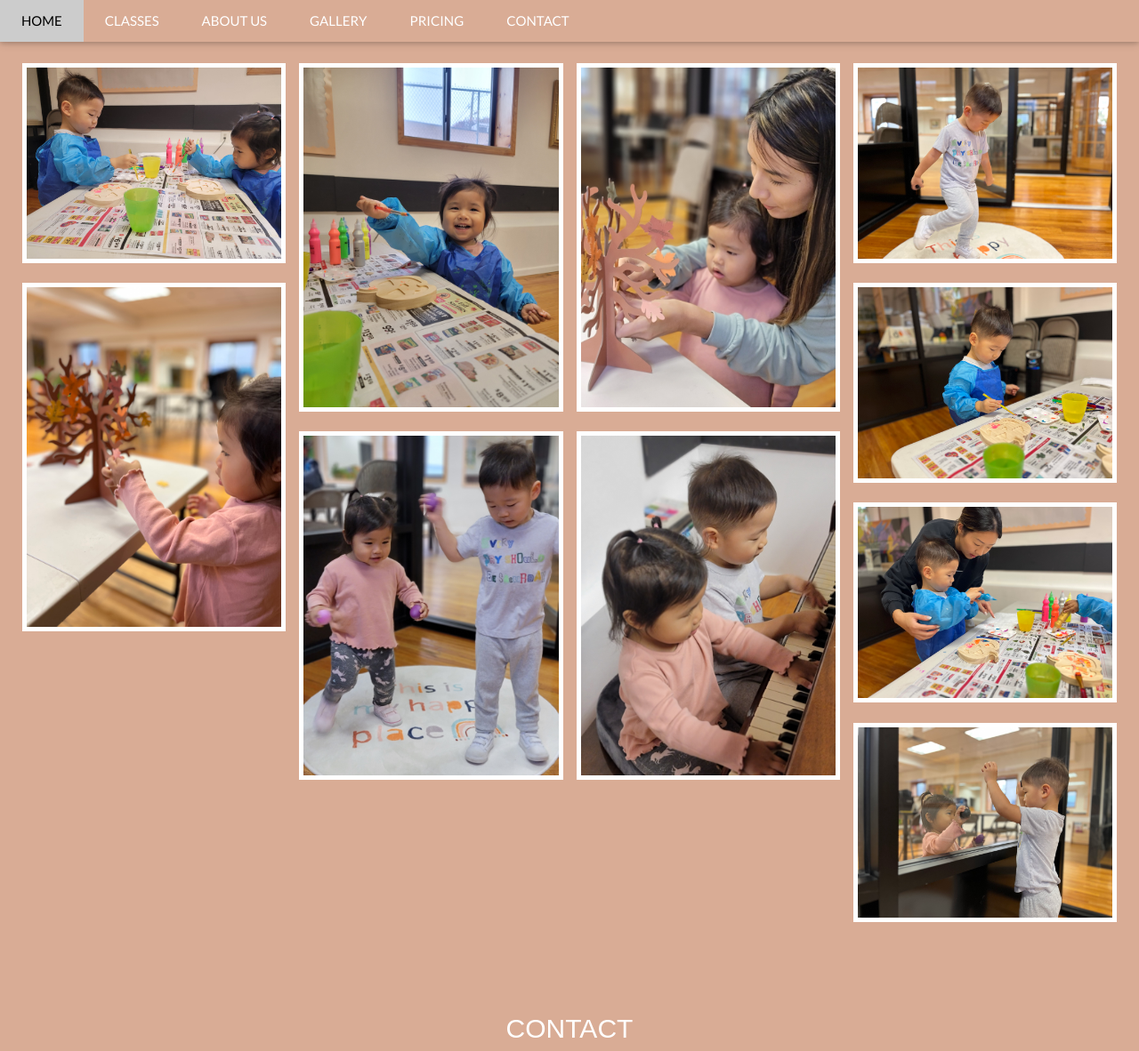
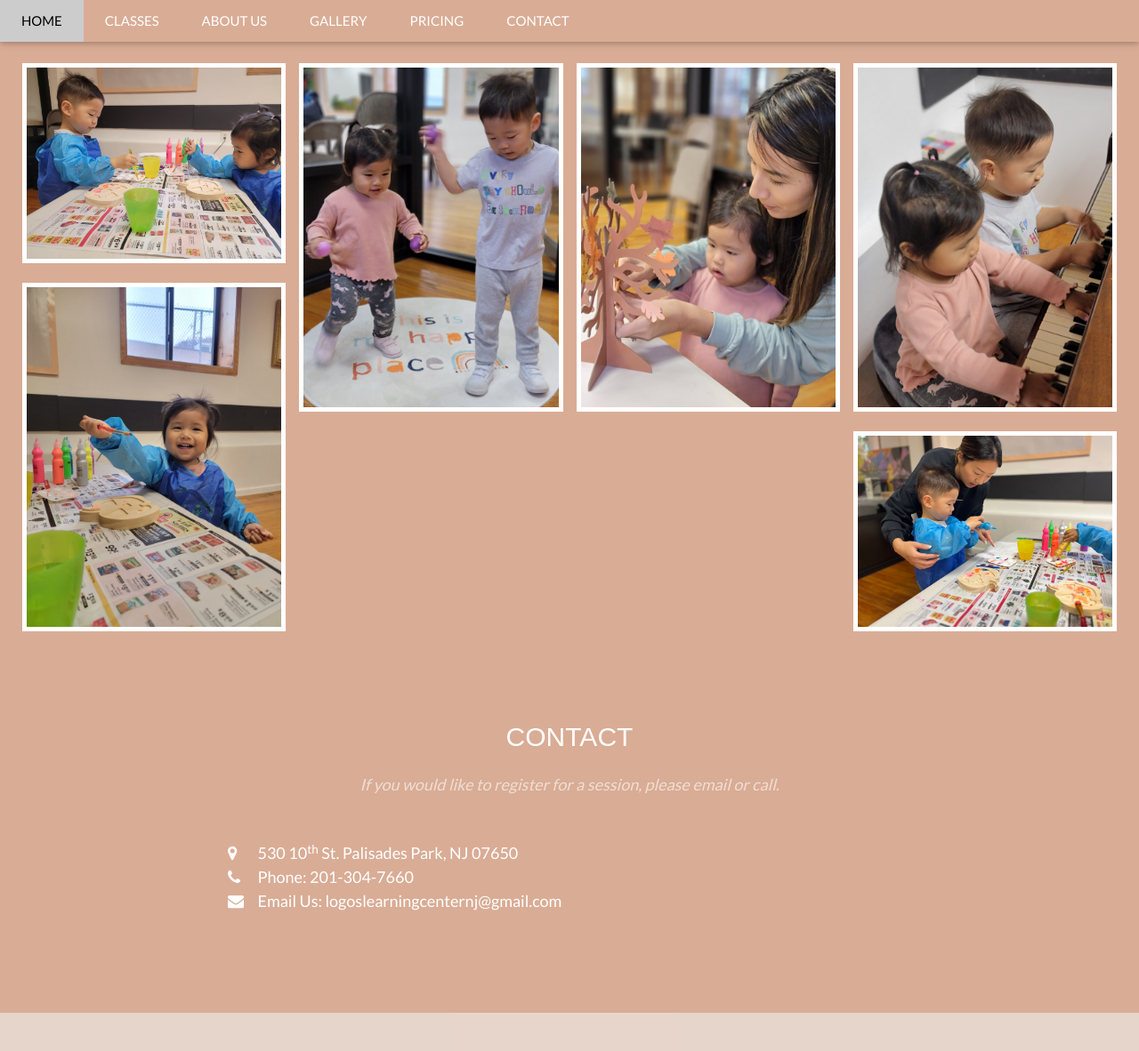
Before and after one commit to logoslearningcenter/logoslearningcenter.github.io, a plain HTML site: page gallery.html in a window 1280 px wide. Shown: the top 1182 px of the page at 89% size. Drawn offline with Linux system fonts and the light colour scheme.

Commit message:
updating gallery

```diff
--- a/gallery.html
+++ b/gallery.html
@@ -44,9 +44,6 @@
           <img src="assets/images/image1.jpg">
         </div>
         <div class="brick">
-            <img src="assets/images/image2.jpg">
-        </div>
-        <div class="brick">
             <img src="assets/images/image3.jpg">
         </div>
         <div class="brick">
@@ -59,16 +56,7 @@
             <img src="assets/images/image6.jpg">
         </div>
         <div class="brick">
-            <img src="assets/images/image7.jpg">
-        </div>
-        <div class="brick">
-            <img src="assets/images/image8.jpg">
-        </div>
-        <div class="brick">
             <img src="assets/images/image9.jpg">
-        </div>
-        <div class="brick">
-            <img src="assets/images/image10.jpg">
         </div>
     </div>
 
```
Also changed, not shown: assets/images/image10.jpg (deleted), assets/images/image2.jpg (deleted), assets/images/image7.jpg (deleted), assets/images/image8.jpg (deleted).
